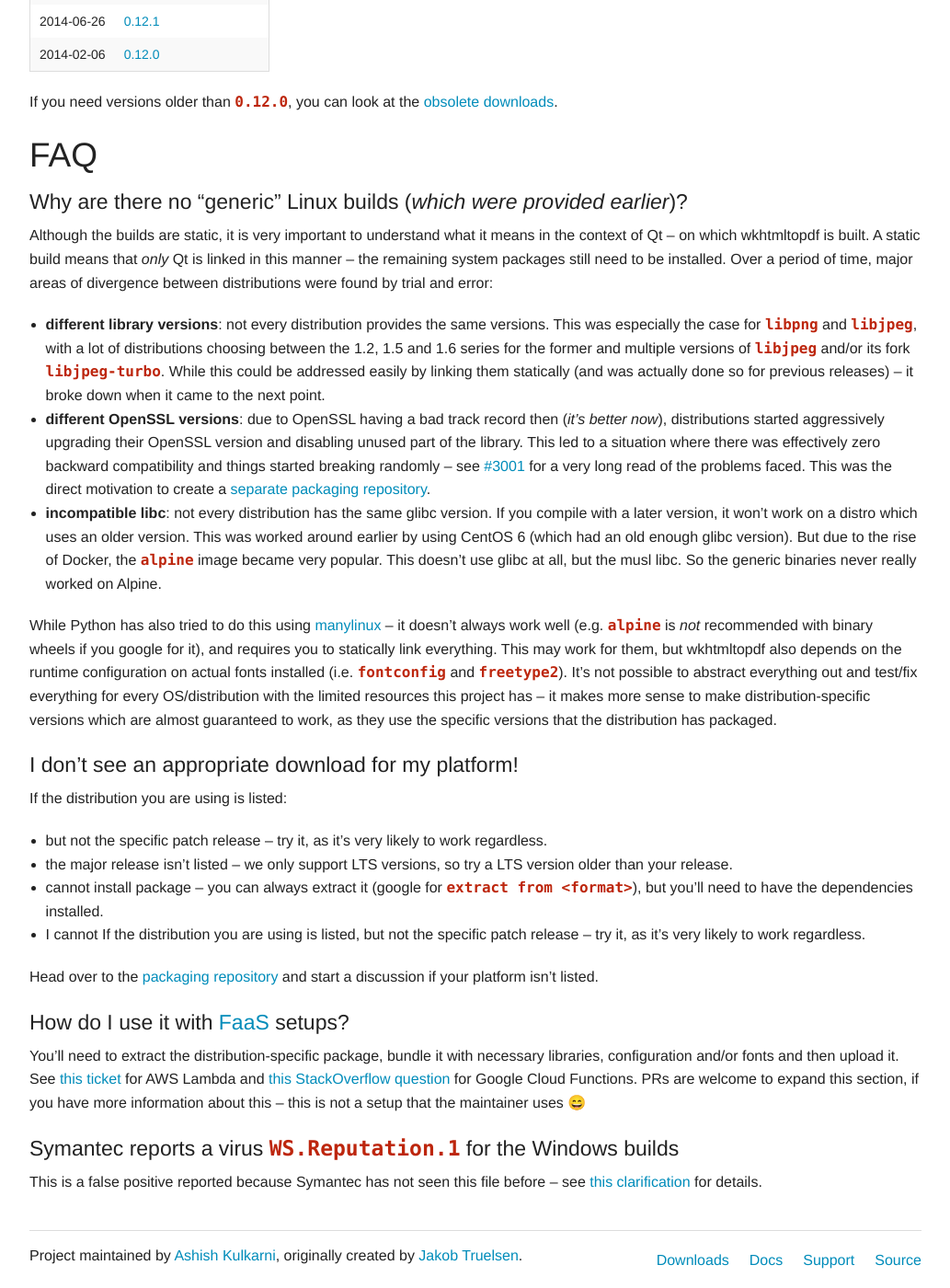
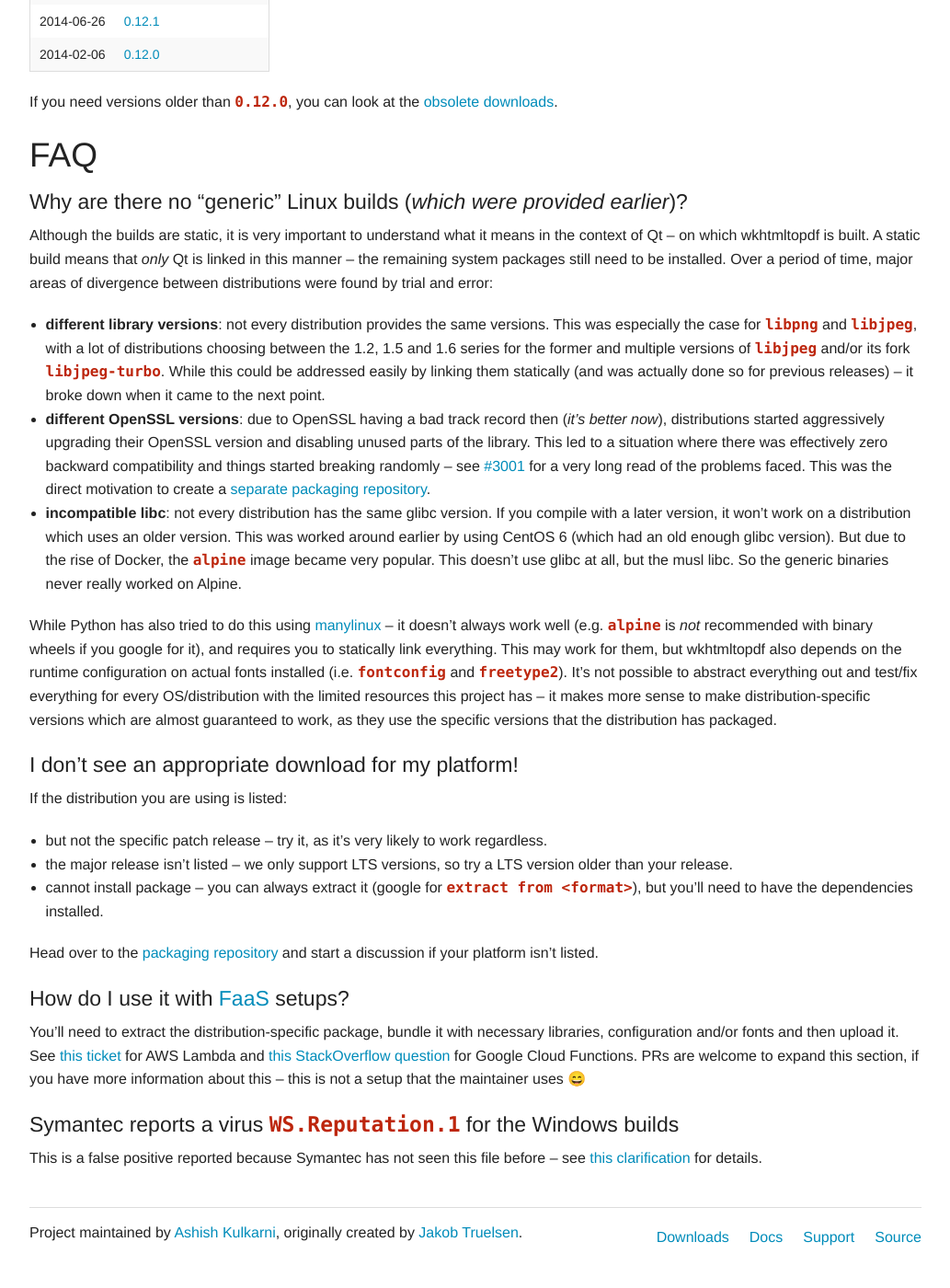
Before and after one commit to wkhtmltopdf/wkhtmltopdf, a Jekyll site: the page built from docs/downloads.md, in a window 1280 px wide and 1400 px high, scrolled down 2115 px. Shown: the whole window at 92% size, without its empty margins (123-1156 px from the left). Built offline with Jekyll 4.4.1, drawn with Linux system fonts in a browser that asks for light colours; nearby versions of some CDN libraries; after the commit the page ends 3489 px from its top, so only the background shows below that.

Commit message:
correct typos in the downloads FAQ

```diff
--- a/docs/downloads.md
+++ b/docs/downloads.md
@@ -356,8 +356,8 @@
 Although the builds are static, it is very important to understand what it means in the context of Qt -- on which wkhtmltopdf is built. A static build means that _only_ Qt is linked in this manner -- the remaining system packages still need to be installed. Over a period of time, major areas of divergence between distributions were found by trial and error:
 
 * **different library versions**: not every distribution provides the same versions. This was especially the case for `libpng` and `libjpeg`, with a lot of distributions choosing between the 1.2, 1.5 and 1.6 series for the former and multiple versions of `libjpeg` and/or its fork `libjpeg-turbo`. While this could be addressed easily by linking them statically (and was actually done so for previous releases) -- it broke down when it came to the next point.
-* **different OpenSSL versions**: due to OpenSSL having a bad track record then (_it's better now_), distributions started aggressively upgrading their OpenSSL version and disabling unused part of the library. This led to a situation where there was effectively zero backward compatibility and things started breaking randomly -- see [#3001](https://github.com/wkhtmltopdf/wkhtmltopdf/issues/3001) for a very long read of the problems faced. This was the direct motivation to create a [separate packaging repository](https://github.com/wkhtmltopdf/packaging).
-* **incompatible libc**: not every distribution has the same glibc version. If you compile with a later version, it won't work on a distro which uses an older version. This was worked around earlier by using CentOS 6 (which had an old enough glibc version). But due to the rise of Docker, the `alpine` image became very popular. This doesn't use glibc at all, but the musl libc. So the generic binaries never really worked on Alpine.
+* **different OpenSSL versions**: due to OpenSSL having a bad track record then (_it's better now_), distributions started aggressively upgrading their OpenSSL version and disabling unused parts of the library. This led to a situation where there was effectively zero backward compatibility and things started breaking randomly -- see [#3001](https://github.com/wkhtmltopdf/wkhtmltopdf/issues/3001) for a very long read of the problems faced. This was the direct motivation to create a [separate packaging repository](https://github.com/wkhtmltopdf/packaging).
+* **incompatible libc**: not every distribution has the same glibc version. If you compile with a later version, it won't work on a distribution which uses an older version. This was worked around earlier by using CentOS 6 (which had an old enough glibc version). But due to the rise of Docker, the `alpine` image became very popular. This doesn't use glibc at all, but the musl libc. So the generic binaries never really worked on Alpine.
 
 While Python has also tried to do this using [manylinux](https://github.com/pypa/manylinux) -- it doesn't always work well (e.g. `alpine` is _not_ recommended with binary wheels if you google for it), and requires you to statically link everything. This may work for them, but wkhtmltopdf also depends on the runtime configuration on actual fonts installed (i.e. `fontconfig` and `freetype2`). It's not possible to abstract everything out and test/fix everything for every OS/distribution with the limited resources this project has -- it makes more sense to make distribution-specific versions which are almost guaranteed to work, as they use the specific versions that the distribution has packaged.
 
@@ -367,7 +367,6 @@
   * but not the specific patch release -- try it, as it's very likely to work regardless.
   * the major release isn't listed -- we only support LTS versions, so try a LTS version older than your release.
   * cannot install package -- you can always extract it (google for `extract from <format>`), but you'll need to have the dependencies installed.
-* I cannot If the distribution you are using is listed, but not the specific patch release -- try it, as it's very likely to work regardless.
 
 Head over to the [packaging repository](https://github.com/wkhtmltopdf/packaging) and start a discussion if your platform isn't listed.
 
```
